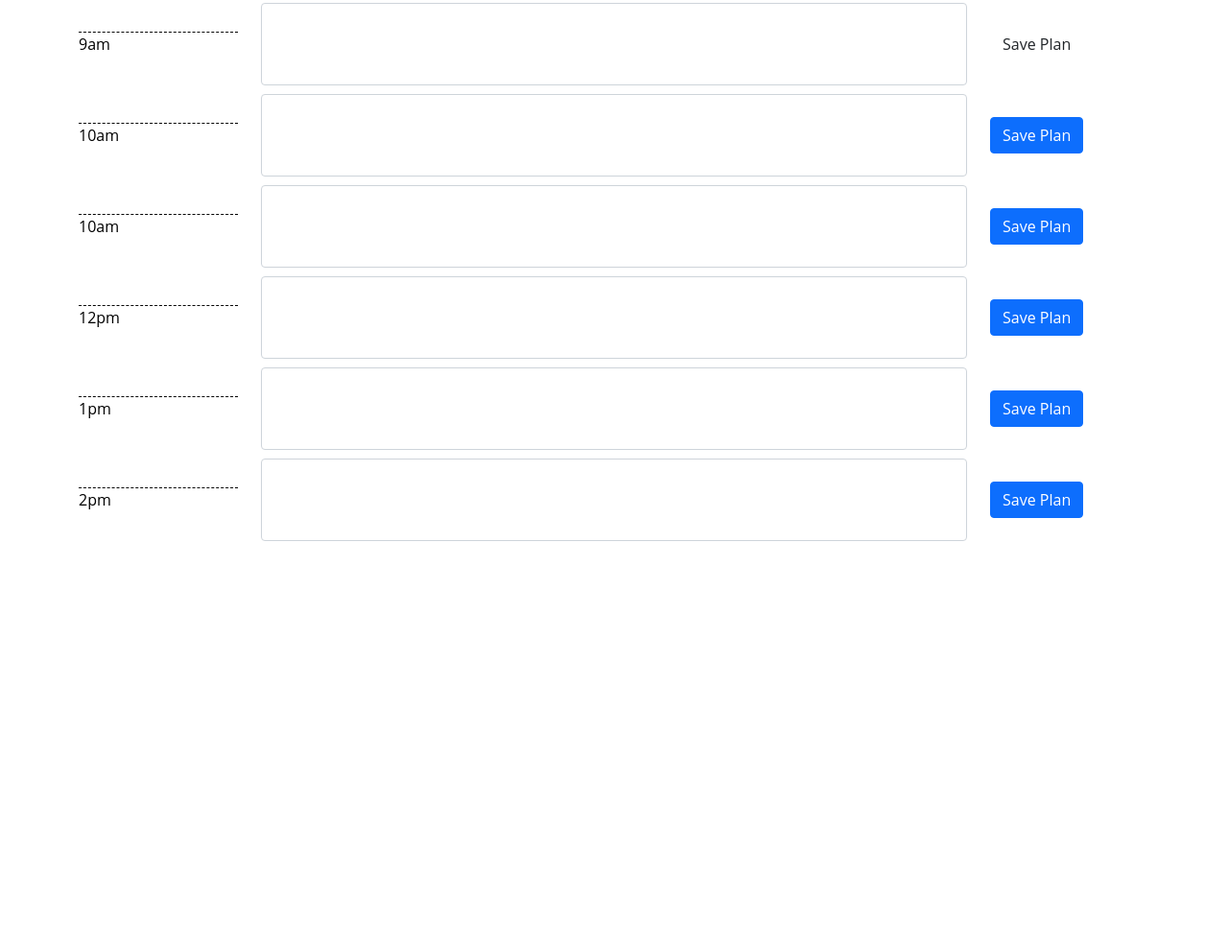
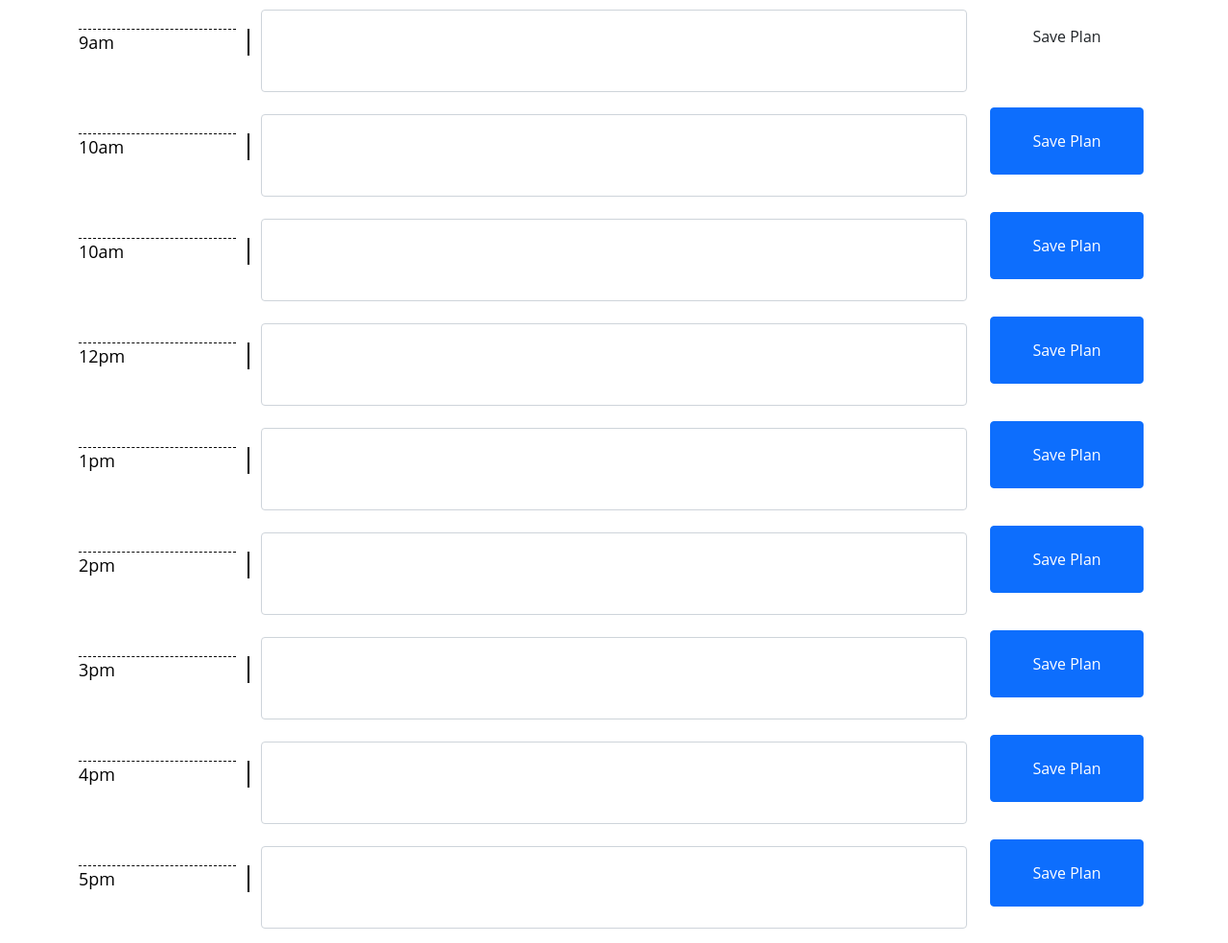
Before and after one commit to tylerundrwood/Work-Schedule, a plain HTML site: page Develop/index.html in a window 1280 px wide. Shown: the part 147-1130 px from the top of the page at 96% size. Before the commit the page ends 800 px from the top, so only its background shows below. Drawn offline with nearby package versions, Linux system fonts and the light colour scheme.

Commit message:
added multiple hoursslots

```diff
--- a/Develop/index.html
+++ b/Develop/index.html
@@ -112,6 +112,44 @@
 </div>
 
 <!-- 3pm bar-->
+<div class="row d-flex align-items-center my-2">
+  <div class="col-2 test">
+    <div class="time-of-day hour">3pm</div>
+  </div>
+  <div class="form-group col-8">
+    <textarea class="form-control text-input"  data-time="15" id="user-form-7" rows="3"></textarea>
+  </div>
+  <div class="col-2">
+    <button type="button" class="btn btn-primary btn-move" id="save-button-7">Save Plan</button>
+  </div>
+</div>
+
+<!-- 4pm time slot -->
+<div class="row d-flex align-items-center my-2">
+  <div class="col-2 test">
+    <div class="time-of-day hour">4pm</div>
+  </div>
+  <div class="form-group col-8">
+    <textarea class="form-control text-input" data-time="16" id="user-form-8" rows="3"></textarea>
+  </div>
+  <div class="col-2">
+    <button type="button" class="btn btn-primary btn-move" id="save-button-8">Save Plan</button>
+  </div>
+</div>
+
+<!-- 5pm time slot -->
+<div class="row d-flex align-items-center my-2">
+  <div class="col-2 test">
+    <div class="time-of-day hour">5pm</div>
+  </div>
+  <div class="form-group col-8">
+    <textarea class="form-control text-input" data-time="17" id="user-form-9" rows="3"></textarea>
+  </div>
+  <div class="col-2">
+    <button type="button" class="btn btn-primary btn-move" id="save-button-9">Save Plan</button>
+  </div>
+</div>
+</div>
 
 
     <script src="https://cdnjs.cloudflare.com/ajax/libs/jquery/3.2.1/jquery.min.js"></script>
--- a/Develop/style.css
+++ b/Develop/style.css
@@ -45,12 +45,12 @@ textarea {
 }
 
 .present {
-  background-color: #ff6961;
+  background-color: #ba3c35;
   color: white;
 }
 
 .future {
-  background-color: #77dd77;
+  background-color: #34ba34;
   color: white;
 }
 
@@ -58,7 +58,7 @@ textarea {
   border-left: 1px solid black;
   border-top-right-radius: 15px;
   border-bottom-right-radius: 15px;
-  background-color: #06aed5;
+  background-color: #02b6de;
   color: white;
 }
 
@@ -66,3 +66,30 @@ textarea {
   font-size: 20px;
   transition: all 0.3s ease-in-out;
 }
+
+.user-to-do:active {
+  border: 2px solid black;
+}
+
+.time-of-day {
+  font-size: 18px;
+}
+
+.test {
+  border-right: 2px solid black;
+  margin-bottom: 17px;
+}
+
+.btn-move {
+  height: 70px;
+  width: 160px;
+  margin-bottom: 30px;
+}
+
+.text-input {
+  color: black;
+}
+
+.text-input:focus {
+  border: 2px solid black;
+}
```
